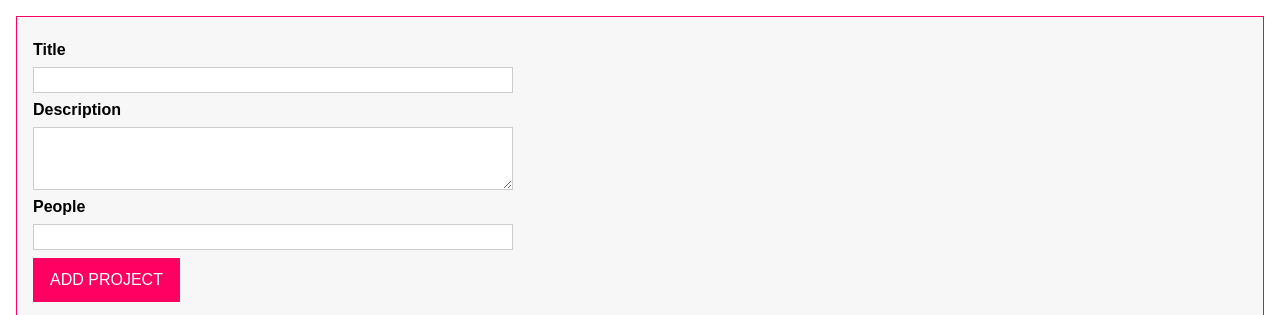
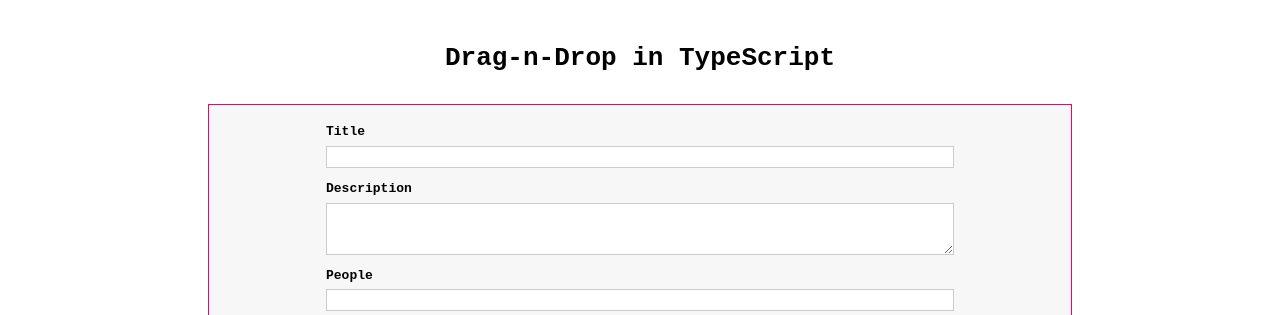
Before and after one commit to branthajek/projects-drag-n-drop, a website built with webpack: page index.html in a window 1280 px wide. Shown: the top 315 px of the page. Built offline with nearby package versions, Linux system fonts and the light colour scheme.

Commit message:
update style

```diff
--- a/app.css
+++ b/app.css
@@ -3,11 +3,38 @@
 }
 
 html {
-  font-family: sans-serif;
+  font-family: monospace;
 }
 
 body {
-  margin: 0;
+  margin: 2rem;
+  display: flex;
+  flex-direction: column;
+}
+
+h1 {
+  align-self: center;
+}
+
+#app {
+  display: flex;
+  flex-direction: column;
+  padding: 0 14rem;
+}
+
+#user-input {
+  display: flex;
+  flex-direction: column;
+  align-self: center;
+  width: 100%;
+  margin: 1rem;
+  padding: 1rem;
+  border: 1px solid #ff0062;
+  background: #f7f7f7;
+}
+
+#user-input .form-control {
+  padding: 0 8rem;
 }
 
 label,
@@ -26,7 +53,6 @@
   font: inherit;
   padding: 0.2rem 0.4rem;
   width: 100%;
-  max-width: 30rem;
   border: 1px solid #ccc;
 }
 
@@ -37,6 +63,7 @@
 }
 
 button {
+  align-self: center;
   font: inherit;
   background: #ff0062;
   border: 1px solid #ff0062;
@@ -56,7 +83,7 @@
 }
 
 .projects {
-  margin: 1rem;
+  margin: 1rem 0;
   border: 1px solid #ff0062;
 }
 
@@ -119,10 +146,3 @@
 #finished-projects .droppable {
   background: #d6e1ff;
 }
-
-#user-input {
-  margin: 1rem;
-  padding: 1rem;
-  border: 1px solid #ff0062;
-  background: #f7f7f7;
-}
--- a/index.html
+++ b/index.html
@@ -9,6 +9,7 @@
     <script type="module" src="dist/bundle.js"></script>
   </head>
   <body>
+    <h1>Drag-n-Drop in TypeScript</h1>
     <template id="project-input">
       <form>
         <div class="form-control">
```
Also changed, not shown: 1 other file.
